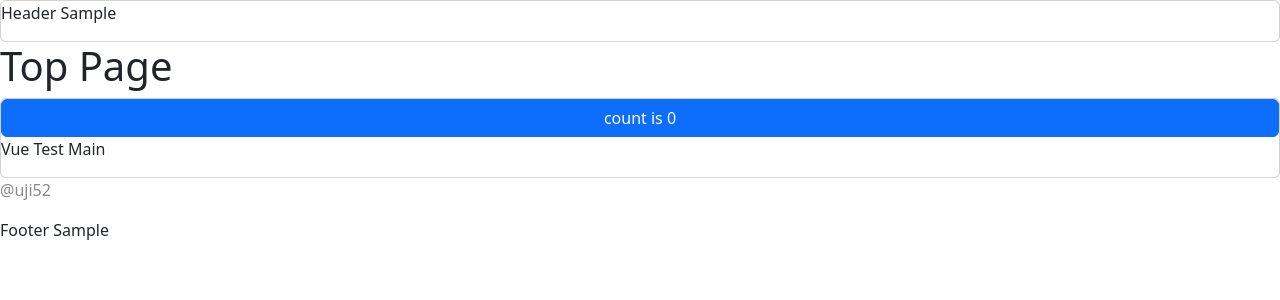
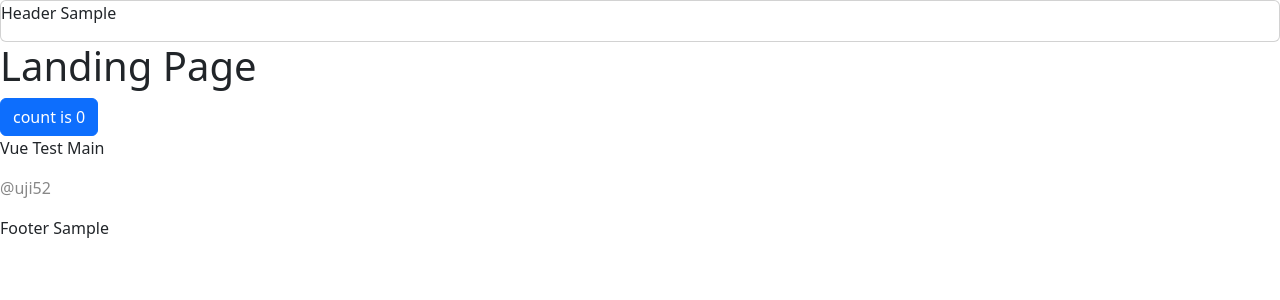
Before and after one commit to uji52/uji52.com, a Vue app: page / in a window 1280 px wide. Shown: the top 300 px of the page. Built offline with nearby package versions, Linux system fonts and the light colour scheme.

Commit message:
最低限度の命名修正

```diff
--- a/src/App.vue
+++ b/src/App.vue
@@ -1,12 +1,12 @@
 <template>
-  <Header msg="Top Page" />
-  <Top msg="Top Page" />
-  <Footer msg="Top Page" />
+  <Header msg="uji52.com" />
+  <Landing msg="Landing Page" />
+  <Footer msg="uji52" />
 </template>
 
 <script setup>
 import Header from './components/Header.vue'
-import Top from './components/Top.vue'
+import Landing from './components/Landing.vue'
 import Footer from './components/Footer.vue'
 </script>
 
--- a/src/components/Top.vue
+++ b/src/components/Landing.vue
@@ -1,7 +1,6 @@
 <template>
-  <h1>{{ msg }}</h1>
-
-  <div class="card">
+  <div class="col-12">
+    <h1>{{ msg }}</h1>
     <button class="btn btn-primary" type="button" @click="count++">count is {{ count }}</button>
     <p>Vue Test Main</p>
   </div>
```
